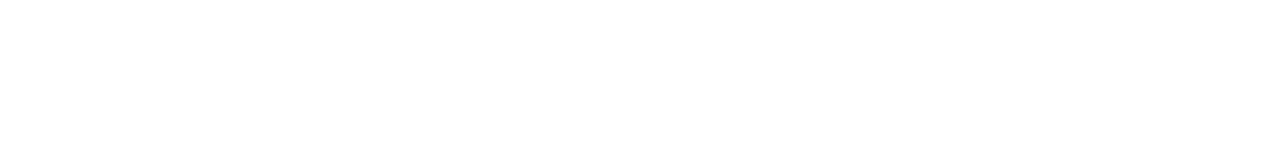
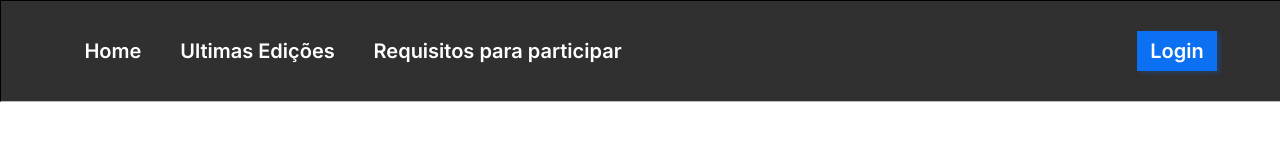
Before and after one commit to davi-oliveira785/bootcamp-dnc, a plain HTML site: page index.html in a window 1280 px wide. Drawn offline with Linux system fonts and the light colour scheme.

Commit message:
Criação do Estilo CSS do Menu

```diff
--- a/index.html
+++ b/index.html
@@ -2,10 +2,19 @@
 <html lang="pt-br">
 <head>
     <meta charset="UTF-8">
+    <meta http-equiv="X-UA-Compatible" content="IE=edge">
     <meta name="viewport" content="width=device-width, initial-scale=1.0">
     <title>Bootcamp DNC</title>
+    <link rel="stylesheet" href="style.css">
 </head>
 <body>
-
+    <nav id="principal">
+        <div id="menu">
+            <a href="">Home</a>
+            <a href="">Ultimas Edições</a>
+            <a href="">Requisitos para participar</a>
+        </div>
+        <button>Login</button>
+    </nav>
 </body>
 </html>
--- /dev/null
+++ b/style.css
@@ -0,0 +1,49 @@
+@import url('https://fonts.googleapis.com/css2?family=Inter:wght@100..900&display=swap');
+body{
+    margin: 0px;
+    padding: 0px;
+}
+/*Menu de navegação principal*/
+#principal{
+    width: 100%;
+    height: 100px;
+    border: 1px solid black;
+    background-color: #303030;
+    display: flex;
+    justify-content: space-between;
+    align-items: center;
+    border-bottom: 1px solid #bababa;
+}
+    #menu{
+        display: flex;
+        width: 45%;
+        justify-content: space-around;
+        align-items: center;
+        margin-left: 5%;
+    }
+    #principal div a{
+        font-family: 'Inter';
+        font-size: 20px;
+        font-weight: 600;
+        color: white;
+        text-decoration: none;
+    }
+    #principal div a:hover{
+        color: #cccccc;
+    }
+    #principal button{
+        margin-right: 5%;
+    }
+    #principal button{
+        margin: right;
+        background-color: #0C70F2;
+        border: 0px;
+        height: 40px;
+        width: 80px;
+        font-family: 'Inter';
+        font-size: 20px;
+        font-weight: 600;
+        color: white;
+        box-shadow: 3px 2px 4px rgb(12, 112, 242, 0.25);
+        cursor: pointer;
+    }
```
